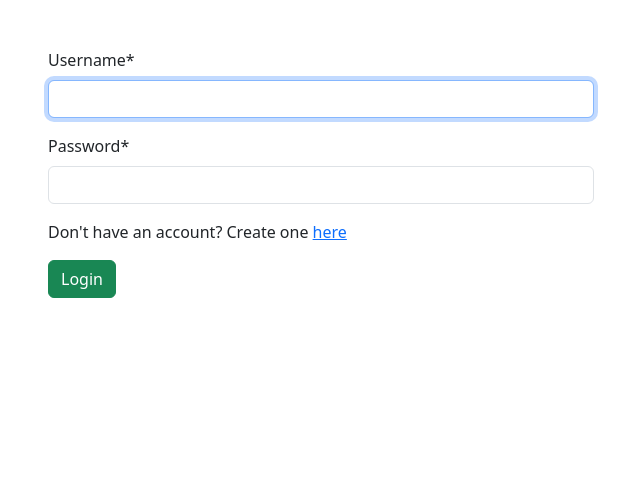
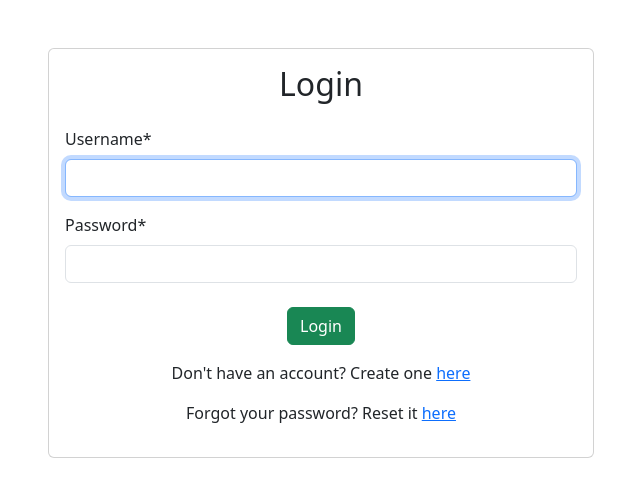
Before and after one commit to AlzyWelzy/Flavorly, a Django app: page /login/ in a window 1280 px wide. Shown: the part 72-569 px from the top of the page, without its empty margins (319-959 px from the left). Run offline with Django 4.2, Linux system fonts and the light colour scheme; parts of the project's set-up code (start-up, migrations or seed data) failed here and were passed over; some libraries are stand-ins or nearby versions.

Commit message:
new login page

```diff
--- a/templates/registration/login.html
+++ b/templates/registration/login.html
@@ -10,12 +10,23 @@ Login
   <div class="container mt-5">
     <div class="row justify-content-center">
       <div class="col-md-6">
+        <div class="card">
+          <div class="card-body">
+            <h2 class="card-title text-center mb-4">Login</h2>
+
             <form method="post" class="form-group">
               {% csrf_token %}
               {{ form|crispy }}
-                    <p>Don't have an account? Create one <a href="{% url 'register' %}">here</a></p>
-                    <button type="submit" class="btn btn-success">Login</button>
+
+              <div class="text-center mt-4">
+                <button type="submit" class="btn btn-success btn-block">Login</button>
+              </div>
             </form>
+
+            <p class="mt-3 text-center">Don't have an account? Create one <a href="{% url 'register' %}">here</a></p>
+            <p class="text-center">Forgot your password? Reset it <a href="{% url 'password_reset' %}">here</a></p>
+          </div>
+        </div>
       </div>
     </div>
   </div>
```
Lines whose indentation alone changed are shown as unchanged.
